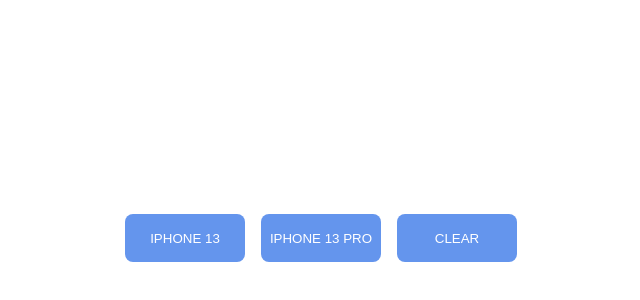
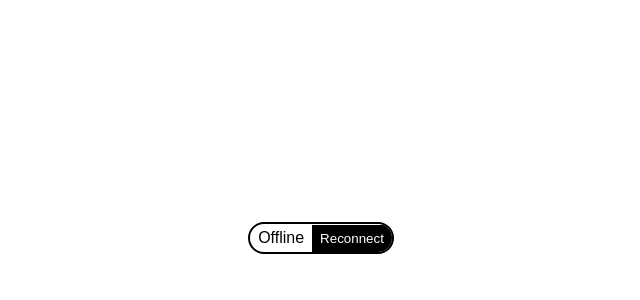
Before and after one commit to ViktorSenyk/react, a React (Create React App) app in the folder 6_conditional_rendering/1_task/: page / in a window 1280 px wide. Shown: the part 170-470 px from the top of the page, without its empty margins (319-959 px from the left). Built offline with nearby package versions, Linux system fonts and the light colour scheme.

Commit message:
add task 4

```diff
--- a/6_conditional_rendering/1_task/src/App.js
+++ b/6_conditional_rendering/1_task/src/App.js
@@ -1,10 +1,10 @@
 import React from 'react';
-import Page from './Page';
+import Status from './Status';
 
 function App() {
   return (
     <>
-      <Page />
+      <Status isOnline={false} />
     </>
   );
 }
--- a/6_conditional_rendering/1_task/src/Info.jsx
+++ /dev/null
@@ -1,7 +0,0 @@
-import React, { Component } from 'react';
-
-export default class Info extends Component {
-  render = () =>
-    // !this.props.info ? null : <div className="message">{this.props.info}</div>;
-    !this.props.info ? null : <div className="info">{this.props.info}</div>;
-}
--- /dev/null
+++ b/6_conditional_rendering/1_task/src/Offline.jsx
@@ -0,0 +1,10 @@
+import React, { Component } from 'react';
+
+export default class Offline extends Component {
+  render = () => (
+    <>
+      <span class="status__text">Offline</span>
+      <button class="status__btn">Reconnect</button>
+    </>
+  );
+}
--- /dev/null
+++ b/6_conditional_rendering/1_task/src/Online.jsx
@@ -0,0 +1,5 @@
+import React, { Component } from 'react';
+
+export default class Online extends Component {
+  render = () => <span class="status__text">All good!</span>;
+}
--- a/6_conditional_rendering/1_task/src/Page.jsx
+++ /dev/null
@@ -1,39 +0,0 @@
-import React, { Component } from 'react';
-import Info from './Info';
-
-export default class Page extends Component {
-  state = {
-    info: '',
-  };
-
-  setInfo = (text) => this.setState({ info: text });
-
-  render = () => (
-    <div className="page">
-      <Info info={this.state.info} />
-      <div className="actions">
-        <button
-          className="btn"
-          onClick={() =>
-            // this.setInfo('Iphone 13 - Price is 500$. Available in 2 colors')
-            this.setInfo('Price is 500$. Available in 2 colors')
-          }
-        >
-          IPhone 13
-        </button>
-        <button
-          className="btn"
-          onClick={() =>
-            // this.setInfo('Iphone 13 - Price is 650$. Not available')
-            this.setInfo('Price is 650$. Not available')
-          }
-        >
-          IPhone 13 Pro
-        </button>
-        <button className="btn" onClick={() => this.setInfo('')}>
-          Clear
-        </button>
-      </div>
-    </div>
-  );
-}
--- /dev/null
+++ b/6_conditional_rendering/1_task/src/Status.jsx
@@ -0,0 +1,11 @@
+import React, { Component } from 'react';
+import Online from './Online';
+import Offline from './Offline';
+
+export default class Status extends Component {
+  render = () => (
+    <div class="status">
+      {this.props.isOnline ? <Online /> : <Offline />}
+    </div>
+  );
+}
--- a/6_conditional_rendering/1_task/src/index.scss
+++ b/6_conditional_rendering/1_task/src/index.scss
@@ -13,26 +13,23 @@
     align-items: center;
 }
 
-$blue: #6495ed;
+.status {
+    border: 2px solid #000;
+    height: 32px;
+    border-radius: 16px;
+    overflow: hidden;
 
-// .message {
-.info {
-  border: 2px solid $blue;
-  border-radius: 8px;
-  padding: 8px;
-  margin-bottom: 16px;
+    &__btn {
+        height: 100%;
+        border: none;
+        background-color: #000;
+        color: #fff;
+        cursor: pointer;
+        padding: 0 8px;
     }
 
-.btn {
-  height: 48px;
-  color: #fff;
-  border-radius: 8px;
-  width: 120px;
-  outline: none;
-  border: none;
-  text-transform: uppercase;
-  padding: 8px;
-  cursor: pointer;
-  background-color: $blue;
-  margin: 8px;
+    &__text {
+        padding: 0 8px;
+        line-height: 28px;
     }
+}
```
Lines whose indentation alone changed are shown as unchanged.
